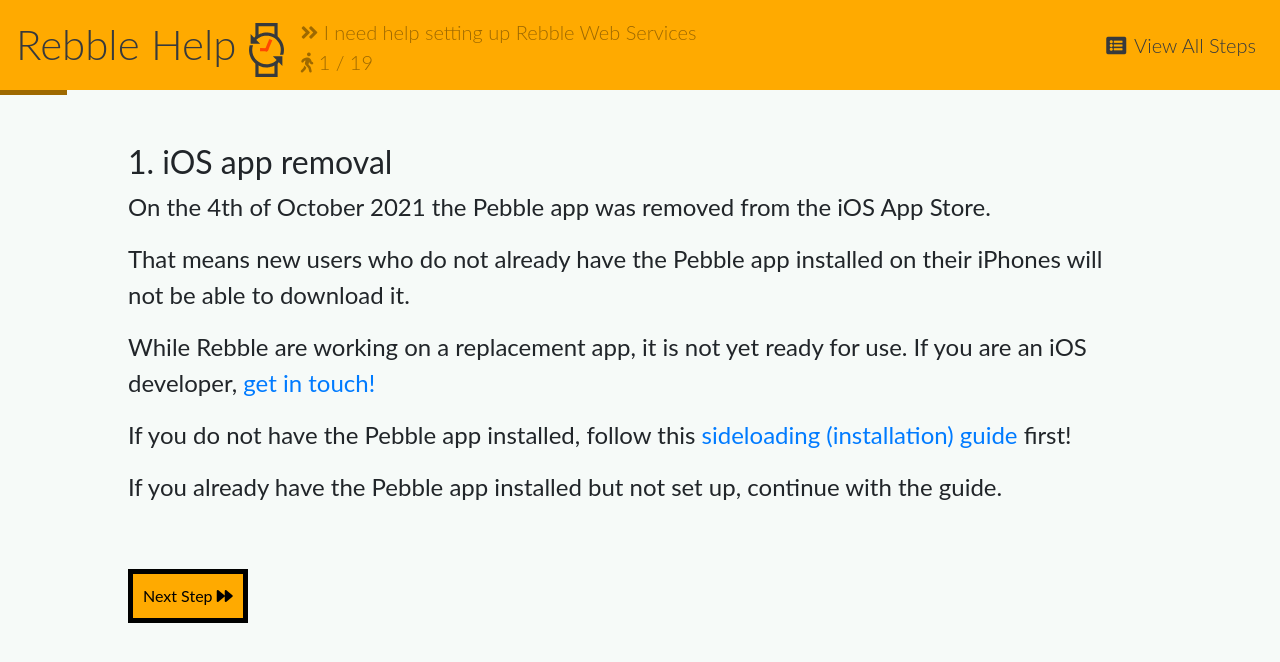
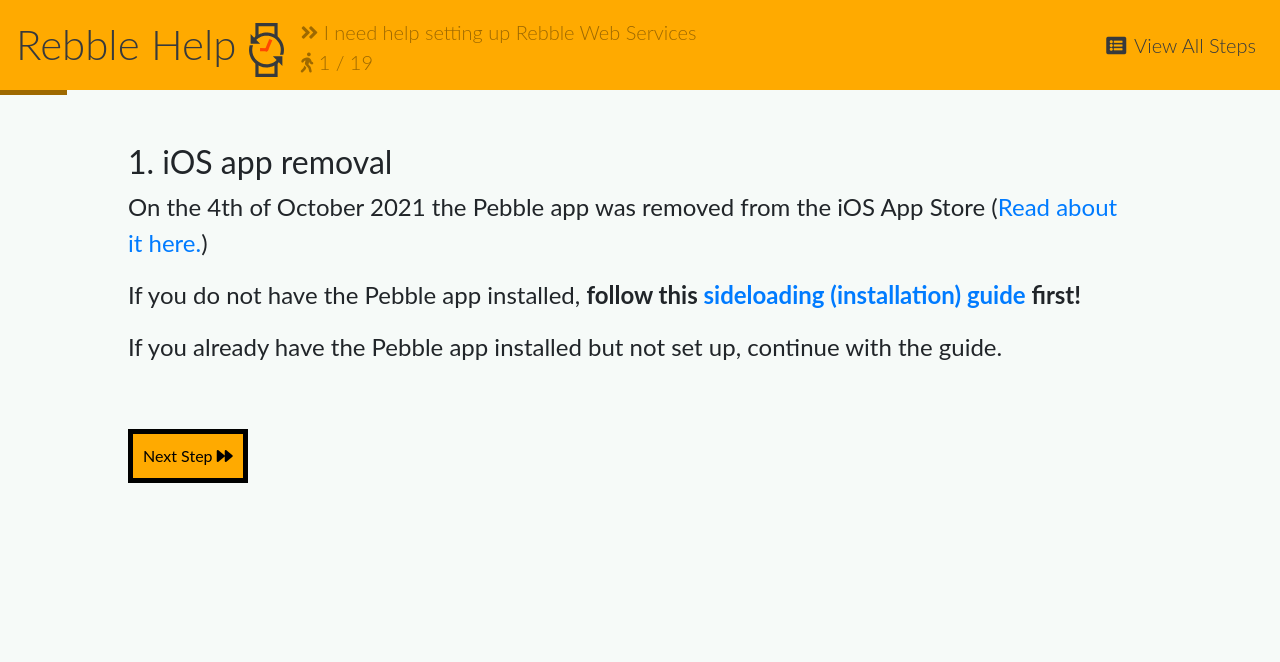
Before and after one commit to pebble-dev/rebble-help, a Jekyll site: the page built from _topic/setup-ios.md, in a window 1280 px wide. Shown: the top 662 px of the page. Built offline with Jekyll 4.4.1, drawn with Linux system fonts in a browser that asks for light colours; nearby versions of some CDN libraries; part of the change alters nothing that is shown.

Commit message:
Update setup-ios.md

```diff
--- a/_topic/setup-ios.md
+++ b/_topic/setup-ios.md
@@ -10,13 +10,9 @@ os: ios
 
 # iOS app removal
 
-On the 4th of October 2021 the Pebble app was removed from the iOS App Store.
+On the 4th of October 2021 the Pebble app was removed from the iOS App Store ([Read about it here.](/ios-app-unavailable))
 
-That means new users who do not already have the Pebble app installed on their iPhones will not be able to download it.
-
-While Rebble are working on a replacement app, it is not yet ready for use. If you are an iOS developer, [get in touch!](https://rebble.io/contact)
-
-If you do not have the Pebble app installed, follow this [sideloading (installation) guide](/sideload-ios-app) first!
+If you do not have the Pebble app installed, **follow this [sideloading (installation) guide](/sideload-ios-app) first!**
 
 If you already have the Pebble app installed but not set up, continue with the guide.
 
@@ -35,27 +31,26 @@ If prompted, allow the Pebble app to turn on Bluetooth.
 
 # Skip the sign in page
 
-The old sign in page (now blank) will be shown.
+The old sign in page (now blank) will be shown. Press SKIP in the top left.
 
 ![](/images/ios/setup2.png)
-
-Press SKIP in the top left.
 
 
 # Choose dictation language
 
-Choose your dictation language.
+Choose your dictation language. For now, Press "CONTINUE".
+
+*To use dictation you will need a [Rebble subscription.](/subscription)*
 
 ![](/images/ios/setup3.png)
 
-To use dictation you will need a [Rebble subscription.](/subscription)
 
 
 # Choose the type of Pebble you have
 
+iOS then opens the accessory pairing screen. Wait a few seconds, then select your Pebble.
+
 ![](/images/ios/setup4.png)
-
-iOS then opens the accessory pairing screen. Wait a moment, then select your Pebble.
 
 ![](/images/ios/setup5.png)
 
@@ -84,6 +79,8 @@ Allow the Pebble app to pair with your watch in Low Energy (LE) mode.
 # Enable push notifications
 
 Allow notifications.
+
+*Some users have found issues with notifications not working. Please [contact us on Discord](/discord) if you experience them!*
 
 ![](/images/ios/setup12.png)
 
@@ -151,7 +148,7 @@ If you get a prompt about "Open with Pebble", press 'Okay'.
 
 Press 'Switch To Rebble'.
 
-The Pebble iOS app will then open. If you get the 'Configuration change' prompt, press 'Change'.
+The Pebble app will then open. If you get the 'Configuration change' prompt, press 'Change'.
 
 **Wait at least fifteen seconds** before proceeding to the next step!
 
@@ -160,7 +157,7 @@ The Pebble iOS app will then open. If you get the 'Configuration change' prompt,
 
 # Tap the exclamation mark
 
-After waiting, tap the yellow exclamation mark in the top left of the screen ![icon](/images/ios/boot4.png)
+After waiting, tap the yellow exclamation mark in the top left of the screen (looks like this -> ![icon](/images/ios/boot4.png) )
 
 Press Log in.
 
@@ -173,8 +170,6 @@ Press "It's Rebble Time" and you're done!
 
 **If you get back to the Pebble app and don't see the rocket screen, go back to the browser and press *switch to Rebble* again.**
 
-You have now re-run the boot process. This forces a timeline sync and relinks you to Rebble.
-
 ![](/images/ios/boot3.png)
 
 
@@ -184,6 +179,8 @@ You’re done! Tap the big “+” in the lower right corner to find and install
 
 If you want to use dictation, get weather pins in your Timeline, and have a faster Timeline sync period, check out a [Rebble subscription](/subscription)
 
+If you have any other questions, [contact us on Discord!](/discord)
+
+## Welcome to *Rebbled* Pebble!
+
 ![noborder](/images/setup/13.png)
-
-Welcome to *Rebbled* Pebble!
```
